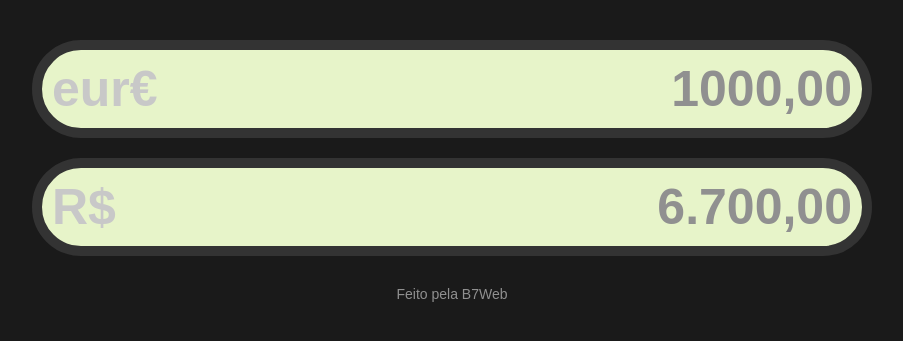
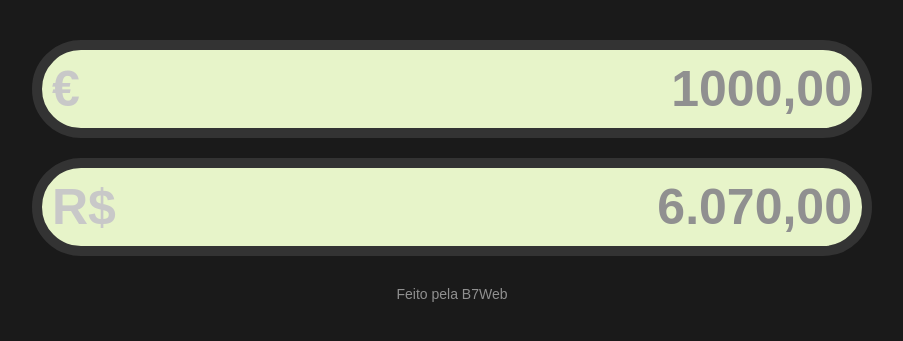
Before and after one commit to GabrielSantosz/Conversor-DOLAR-REAL, a plain HTML site: page index.html in a window 1280 px wide. Shown: the part 123-464 px from the top of the page, without its empty margins (188-1091 px from the left). Drawn offline with Linux system fonts and the light colour scheme.

Commit message:
fix commit

```diff
--- a/assets/script.js
+++ b/assets/script.js
@@ -1,4 +1,4 @@
-let dolar = 6.7
+let dolar = 6.07
 
 let usdInput = document.querySelector("#usd")
 let brlInput = document.querySelector("#brl")
--- a/index.html
+++ b/index.html
@@ -15,7 +15,7 @@
 
     <main>
         <section class="container-money">
-            <span class="cur">eur€</span>
+            <span class="cur">€</span>
             <input id="usd" type="text" />
         </section>
         <section class="container-money">
```
